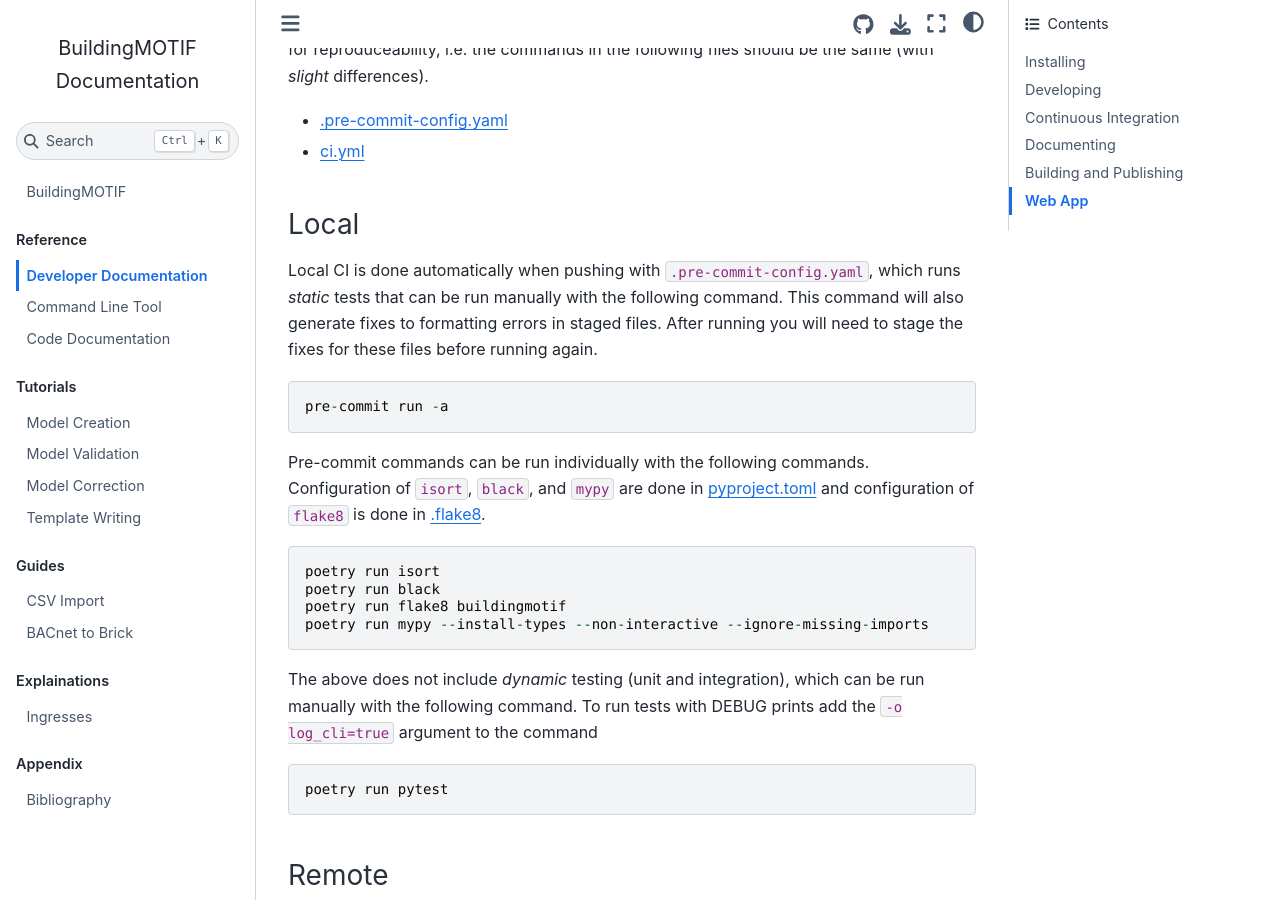
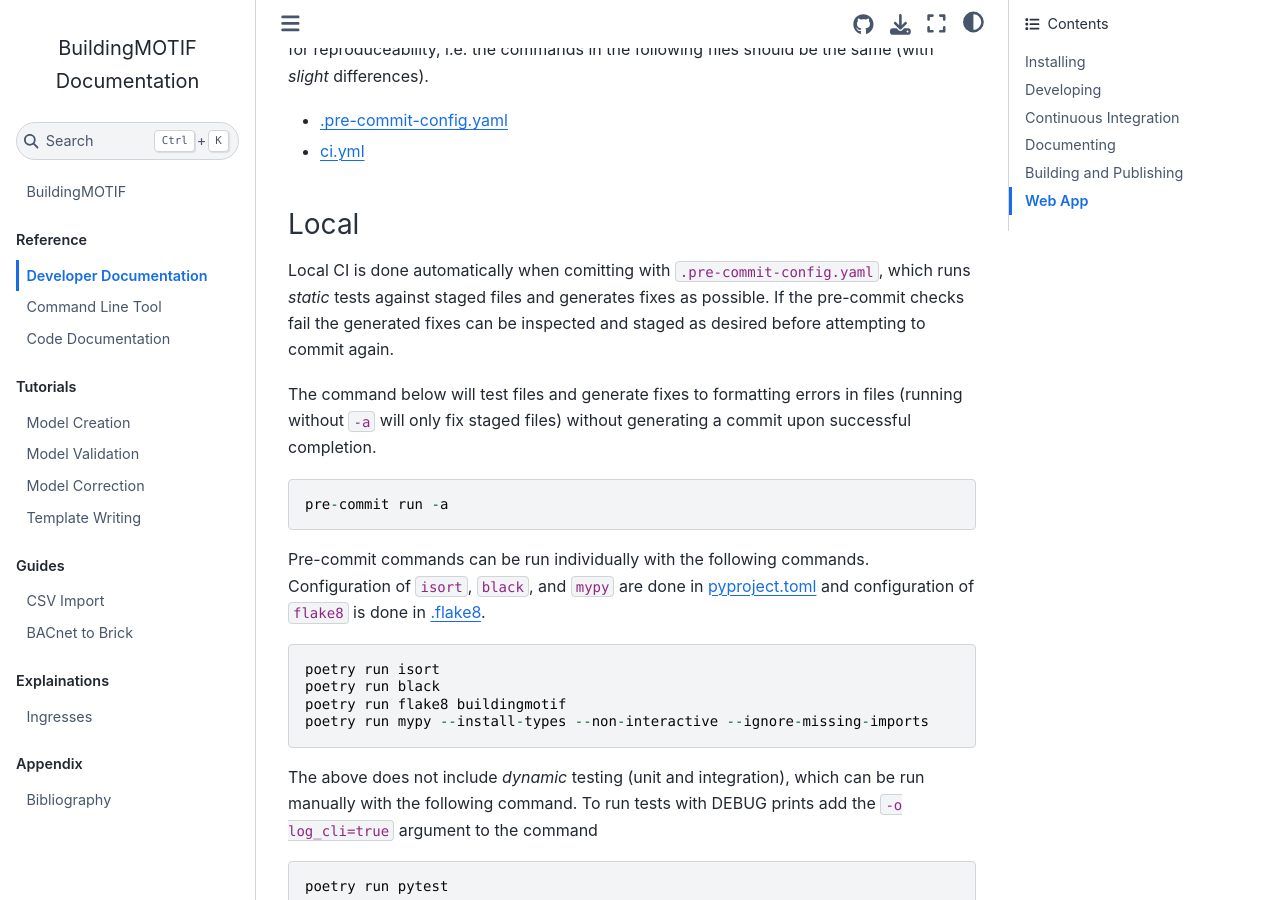
Before and after one commit to NREL/BuildingMOTIF, a Jupyter Book: the page built from docs/reference/developer_documentation.md, in a window 1280 px wide and 900 px high, scrolled down 1388 px. Built offline with Jupyter Book 1.0.4 settings and Sphinx 7.4.7 and the Sphinx Book theme 1.1.4, drawn with Linux system fonts in a browser that asks for light colours.

Commit message:
clarify pre-commit documentation

````diff
--- a/docs/reference/developer_documentation.md
+++ b/docs/reference/developer_documentation.md
@@ -52,7 +52,10 @@ The CI process for developers' local clones and the remote repository should be
 
 ### Local
 
-Local CI is done automatically when pushing with `.pre-commit-config.yaml`, which runs *static* tests that can be run manually with the following command. This command will also generate fixes to formatting errors in staged files. After running you will need to stage the fixes for these files before running again.
+Local CI is done automatically when comitting with `.pre-commit-config.yaml`, which runs *static* tests against staged files and generates fixes as possible. If the pre-commit checks fail the generated fixes can be inspected and staged as desired before attempting to commit again.
+
+
+The command below will test files and generate fixes to formatting errors in files (running without `-a` will only fix staged files) without generating a commit upon successful completion.
 ```
 pre-commit run -a
 ```
````
